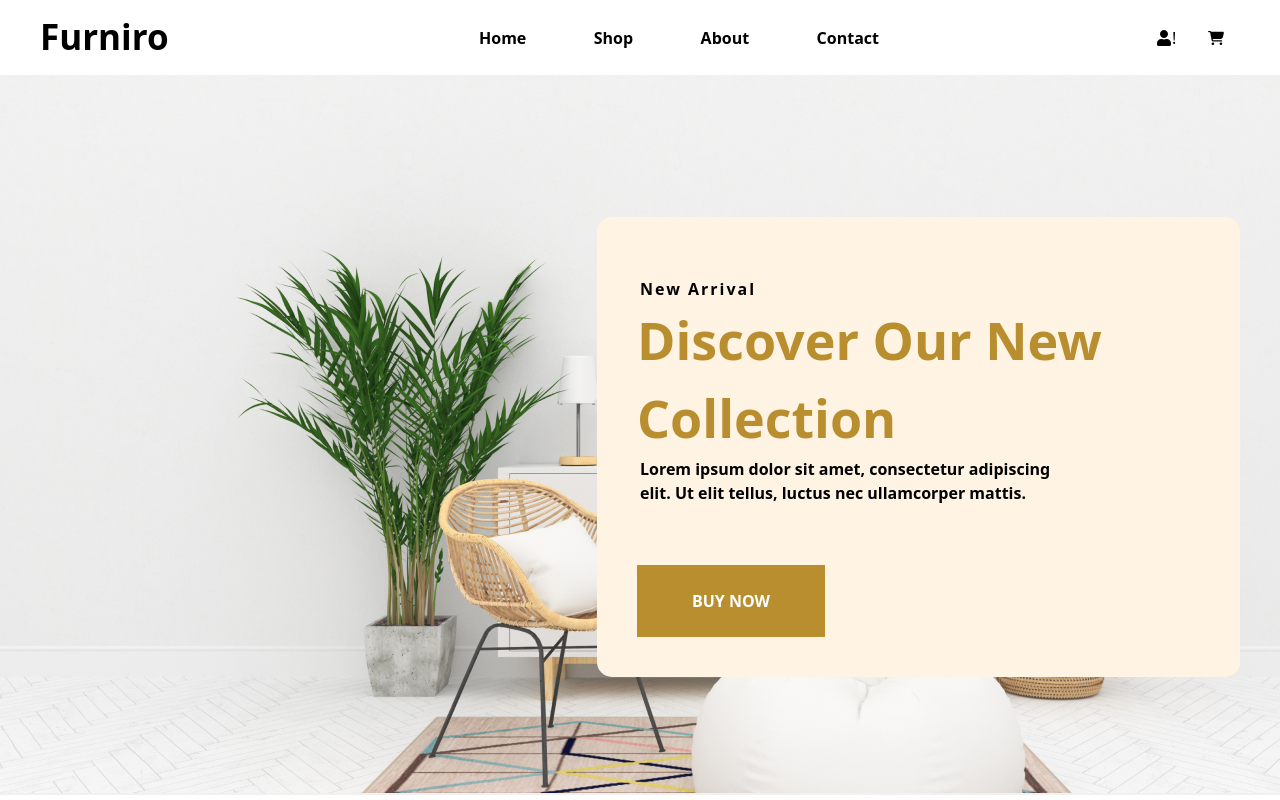
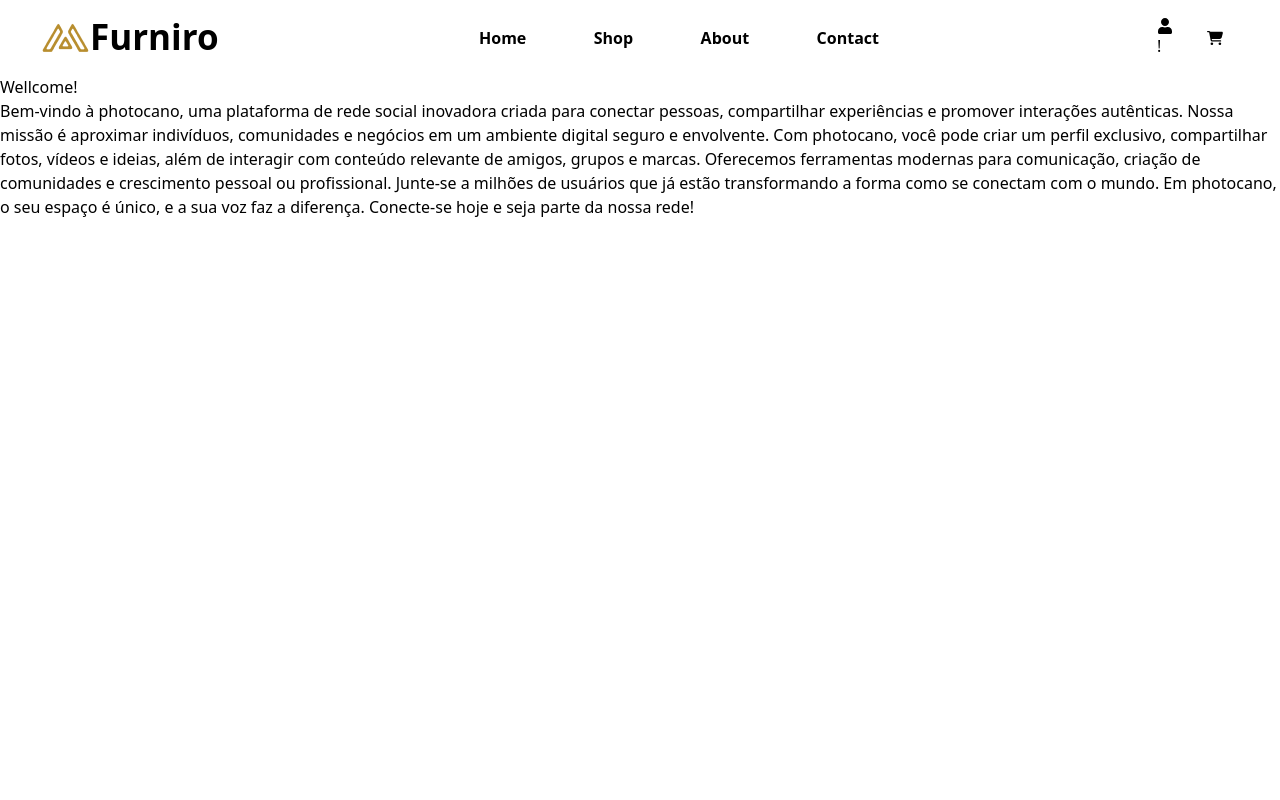
Before and after one commit to Ryanferre/Furniro-Clone, a React (Vite) app: page /login in a window 1280 px wide. Shown: the top 800 px of the page. Built offline with nearby package versions, Linux system fonts and the light colour scheme.

Commit message:
feat: routes created and draft login page under construction (beginning, draft)

```diff
--- a/package.json
+++ b/package.json
@@ -13,7 +13,9 @@
     "react": "^18.3.1",
     "react-dom": "^18.3.1",
     "react-icons": "^5.3.0",
-    "swiper": "^11.1.15"
+    "react-router-dom": "^7.0.2",
+    "swiper": "^11.1.15",
+    "web-vitals": "^4.2.4"
   },
   "devDependencies": {
     "@eslint/js": "^9.15.0",
--- a/src/App.tsx
+++ b/src/App.tsx
@@ -1,11 +1,13 @@
-import HomePage from "./Home/Home.tsx"
+import Header from "./Componentes/Header/Header.tsx"
+import { Outlet } from "react-router-dom"
 
 
 function App() {
 
   return (
     <>
-     <HomePage/>
+     <Header />
+     <Outlet />
     </>
   )
 }
--- a/src/Componentes/Header/Header.tsx
+++ b/src/Componentes/Header/Header.tsx
@@ -1,4 +1,5 @@
-
+import Icon from "./icon/IconHeader.png"
+import {Link} from "react-router-dom";
 
 /*icones */
 import { FaUser } from "react-icons/fa"
@@ -10,13 +11,13 @@ const Header= ()=>{
 
             {/*logo*/}
             <div className="flex flex-row w-[178px] items-center justify-between">
-
+                <img src={Icon} />
                 <h1 className="font-bold text-[35px]">Furniro</h1>
             </div>
 
             {/*lista*/}
             <ul className="flex flex-row w-[400px] align-center justify-between">
-                <li className="font-semibold">Home</li>
+                <li className="font-semibold"><Link to="/">Home</Link></li>
                 <li className="font-semibold">Shop</li>
                 <li className="font-semibold">About</li>
                 <li className="font-semibold">Contact</li>
@@ -24,7 +25,7 @@ const Header= ()=>{
 
             {/*user*/}
             <div className="flex flex-row items-center justify-around w-[100px]">
-                <p className="flex flex-row items-center"><FaUser />!</p>
+                <p className="flex flex-row items-center"><Link to="./Login"><FaUser />!</Link></p>
                 <FaCartShopping />
             </div>
          </header>
--- a/src/Home/Home.tsx
+++ b/src/Home/Home.tsx
@@ -5,12 +5,11 @@ import BrowserHome from "./Componentes/BrowserRanger/BrowserRanger.tsx";
 import Destaque from "./Componentes/Productsdestac/ProductsHome.tsx";
 import Carrosel from "./Componentes/carrosel/carrosel.tsx";
 import FileImg from "./Componentes/galeriaItens/Galeria.tsx";
+import { Outlet } from "react-router-dom";
 
 const HomePage= ()=>{
-    console.log('entrou')
     return(
         <>
-         <Header />
          <BannerSection />
          <BrowserHome />
          <Destaque />
--- /dev/null
+++ b/src/LoginPage/login.tsx
@@ -0,0 +1,23 @@
+
+
+const Login= ()=>{
+    return(
+        <div className="Wellcome-Box">
+            <h1>Wellcome!</h1>
+            <p>
+            Bem-vindo à photocano, uma plataforma de rede social inovadora criada para conectar
+            pessoas, compartilhar experiências e promover interações autênticas. Nossa missão é aproximar
+            indivíduos, comunidades e negócios em um ambiente digital seguro e envolvente.
+            Com photocano, você pode criar um perfil exclusivo, compartilhar fotos, vídeos e ideias,
+            além de interagir com conteúdo relevante de amigos, grupos e marcas. Oferecemos ferramentas modernas
+            para comunicação, criação de comunidades e crescimento pessoal ou profissional.
+            Junte-se a milhões de usuários que já estão transformando a forma como se conectam com o mundo. Em
+            photocano, o seu espaço é único, e a sua voz faz a diferença. Conecte-se hoje e seja parte da
+            nossa rede!
+            </p>
+         </div>
+    )
+}
+
+
+export default Login
--- a/src/main.tsx
+++ b/src/main.tsx
@@ -1,11 +1,31 @@
-
-import { StrictMode } from 'react'
-import { createRoot } from 'react-dom/client'
+import React from 'react'
+import ReactDOM from 'react-dom/client'
+import {createBrowserRouter, RouterProvider} from 'react-router-dom'
 import './index.css'
 import App from './App.tsx'
+import HomePage from './Home/Home.tsx'
+import Login from './LoginPage/login.tsx'
 
-createRoot(document.getElementById('root')!).render(
-  <StrictMode>
-    <App />
-  </StrictMode>,
-)
+
+const rounter= createBrowserRouter([
+  {
+    path: '/',
+    element: <App/>,
+    children: [{
+      path: '/',
+      element: <HomePage/>
+    },
+    {
+      path: '/login',
+      element: <Login/>
+    }]
+  }
+])
+const root = ReactDOM.createRoot(
+  document.getElementById('root') as HTMLElement
+);
+root.render(
+  <React.StrictMode>
+    <RouterProvider router={rounter}/>
+  </React.StrictMode>
+);
```
Also changed, not shown: 1 other file (tests, documents, lock files or other folders).
